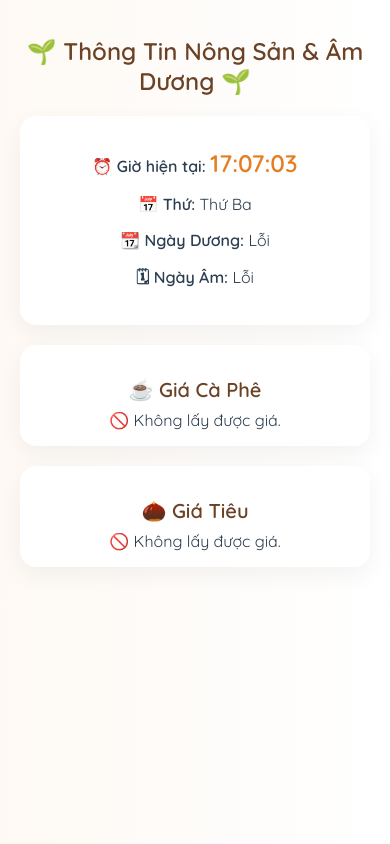
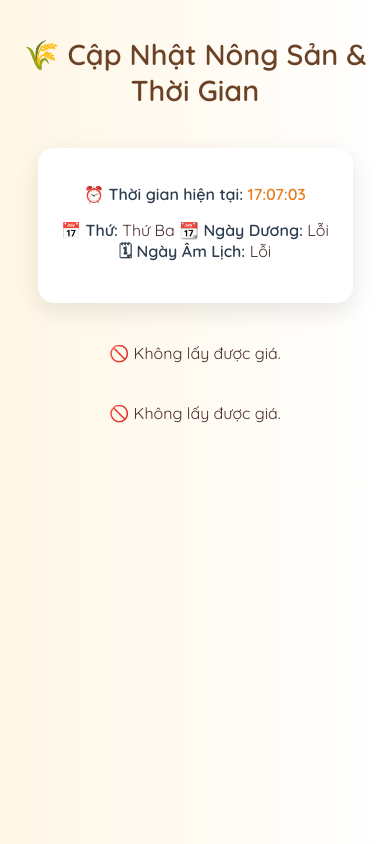
Before and after one commit to nhattan28/giaitri, a plain HTML site: page index.html in a window 390 px wide. Drawn offline with Linux system fonts and the light colour scheme; no server answers.

Commit message:
Update index.html

```diff
--- a/index.html
+++ b/index.html
@@ -1,21 +1,21 @@
 <!DOCTYPE html>
 <html lang="vi">
 <head>
-  <meta charset="UTF-8" />
-  <meta name="viewport" content="width=device-width, initial-scale=1.0"/>
-  <title>🌱 Giá Nông Sản & Thời Gian Âm Dương</title>
-  <link href="https://fonts.googleapis.com/css2?family=Quicksand:wght@400;600&display=swap" rel="stylesheet"/>
+  <meta charset="UTF-8">
+  <meta name="viewport" content="width=device-width, initial-scale=1">
+  <title>Giá Nông Sản & Lịch Âm Dương</title>
+  <link href="https://fonts.googleapis.com/css2?family=Quicksand:wght@400;600&display=swap" rel="stylesheet">
   <style>
     * {
       box-sizing: border-box;
     }
 
     body {
-      font-family: 'Quicksand', sans-serif;
+      font-family: 'Quicksand', 'Segoe UI', sans-serif;
       margin: 0;
       padding: 20px;
-      background: linear-gradient(to right, #fef9f4, #ffffff);
-      color: #2c3e50;
+      background: linear-gradient(to right, #fff7e6, #ffffff);
+      color: #4b2e2e;
       text-align: center;
     }
 
@@ -25,25 +25,20 @@
     }
 
     .section {
-      background: #fff;
-      margin: 20px auto;
-      padding: 20px;
-      border-radius: 16px;
-      box-shadow: 0 8px 24px rgba(0, 0, 0, 0.05);
-      max-width: 800px;
-      animation: fadeIn 0.6s ease;
+      margin-bottom: 40px;
     }
 
     table {
       width: 100%;
+      max-width: 800px;
+      margin: 20px auto;
       border-collapse: collapse;
       font-size: 18px;
-      margin-top: 10px;
     }
 
     th, td {
       border: 1px solid #ccc;
-      padding: 10px;
+      padding: 8px;
       text-align: center;
     }
 
@@ -52,80 +47,130 @@
       font-weight: bold;
     }
 
+    .container {
+      background: #fff;
+      border-radius: 16px;
+      box-shadow: 0 8px 24px rgba(0, 0, 0, 0.1);
+      padding: 40px 20px;
+      text-align: center;
+      width: 90%;
+      max-width: 800px;
+      margin: 40px auto;
+    }
+
+    .icon {
+      font-size: 50px;
+      color: #3498db;
+      margin-bottom: 10px;
+    }
+
     .label {
       font-weight: 600;
       color: #2c3e50;
     }
 
     .time {
-      font-size: 28px;
+      font-size: 16px;
       font-weight: bold;
       color: #e67e22;
     }
 
-    .icon {
-      font-size: 40px;
-      margin-bottom: 10px;
-    }
-
-    @keyframes fadeIn {
-      from { opacity: 0; transform: translateY(10px); }
-      to { opacity: 1; transform: translateY(0); }
-    }
-
-    @media (max-width: 600px) {
+    @media screen and (max-width: 600px) {
       h1 {
-        font-size: 24px;
+        font-size: 1.8rem;
       }
 
       h2 {
-        font-size: 20px;
-      }
-
-      .time {
-        font-size: 24px;
+        font-size: 1.5rem;
       }
 
       table {
+        width: 90%;
         font-size: 16px;
       }
 
       th, td {
-        padding: 8px;
+        padding: 12px;
       }
 
-      .section {
-        padding: 16px;
+      .container {
+        padding: 20px;
+      }
+
+      .time {
+        font-size: 16px;
+      }
+
+      .icon {
+        font-size: 36px;
       }
     }
   </style>
 </head>
 <body>
-
-  <h1>🌱 Thông Tin Nông Sản & Âm Dương 🌱</h1>
-
-  <!-- Thời gian -->
-  <div class="section" id="thoigian">
-    <p><span class="label">⏰ Giờ hiện tại:</span> <span id="clock" class="time">--:--:--</span></p>
-    <p><span class="label">📅 Thứ:</span> <span id="thu">Đang tải...</span></p>
-    <p><span class="label">📆 Ngày Dương:</span> <span id="ngayDuong">Đang tải...</span></p>
-    <p><span class="label">🗓 Ngày Âm:</span> <span id="ngayAmLich">Đang tải...</span></p>
+  <h1>🌾 Cập Nhật Nông Sản & Thời Gian</h1>
+  <!-- Lịch âm dương -->
+  <div class="container">
+    <p><span class="label">⏰ Thời gian hiện tại:</span> <span id="clock" class="time">--:--:--</span></p>
+    <p><span class="label">📅 Thứ:</span> <span id="thu">Đang tải...</span>
+    <span class="label">📆 Ngày Dương:</span> <span id="ngayDuong">Đang tải...</span>
+    <span class="label">🗓 Ngày Âm Lịch:</span> <span id="ngayAmLich">Đang tải...</span></p>
   </div>
 
   <!-- Giá cà phê -->
   <div class="section" id="caphe">
-    <h2>☕ Giá Cà Phê</h2>
     <div id="giaCaPhe">Đang tải giá cà phê...</div>
   </div>
 
   <!-- Giá tiêu -->
   <div class="section" id="tieu">
-    <h2>🌰 Giá Tiêu</h2>
     <div id="giaTieu">Đang tải giá tiêu...</div>
   </div>
 
   <script>
-    // Đồng hồ thời gian
+    // Lấy giá cà phê & tiêu
+    async function loadGia() {
+      try {
+        const response = await fetch('https://script.google.com/macros/s/AKfycbzQ1loBs5fd9I4Pwo1IN-2u26nGSBSefkJFibPxzKVBktoTH9pM2MeCcK0F-0Lfebe_/exec');
+        const data = await response.json();
+
+        // Cà phê
+        const cp = data.caphe;
+        let cpTable = `<b>Giá cà phê hôm nay ngày ${cp.ngay}</b><br>`;
+        cpTable += `
+          <table>
+            <tr><th>Khu vực</th><th>Giá</th><th>Thay đổi</th></tr>
+            <tr>
+              <td>Đắk Nông</td>
+              <td>${cp.gia.toLocaleString('vi-VN')}</td>
+              <td>${cp.thaydoi > 0 ? `➕ ${cp.thaydoi.toLocaleString('vi-VN')}` :
+                   cp.thaydoi < 0 ? `➖ ${Math.abs(cp.thaydoi).toLocaleString('vi-VN')}` : `Không đổi`}</td>
+            </tr>
+          </table>`;
+        document.getElementById('giaCaPhe').innerHTML = cpTable;
+
+        // Tiêu
+        const tieu = data.tieu;
+        let tieuHTML = `<b>${tieu.tieuDe}</b><br><table><tr><th>Khu Vực</th><th>Giá Mua</th><th>Thay Đổi</th></tr>`;
+        tieu.data.forEach(item => {
+          let change = item.thayDoi > 0 ? `➕ ${item.thayDoi.toLocaleString('vi-VN')}` :
+                      item.thayDoi < 0 ? `➖ ${Math.abs(item.thayDoi).toLocaleString('vi-VN')}` : `Không đổi`;
+          tieuHTML += `<tr><td>${item.khuVuc}</td><td>${item.giaMua.toLocaleString('vi-VN')}</td><td>${change}</td></tr>`;
+        });
+        tieuHTML += `</table>`;
+        document.getElementById('giaTieu').innerHTML = tieuHTML;
+
+      } catch (error) {
+        document.getElementById('giaCaPhe').innerHTML = "🚫 Không lấy được giá.";
+        document.getElementById('giaTieu').innerHTML = "🚫 Không lấy được giá.";
+        console.error('Lỗi:', error);
+      }
+    }
+
+    loadGia();
+    setInterval(loadGia, 300000); // Cập nhật mỗi 5 phút
+
+    // Cập nhật thời gian thực
     function updateClock() {
       const now = new Date();
       const hours = String(now.getHours()).padStart(2, '0');
@@ -135,14 +180,13 @@
       document.getElementById('clock').textContent = timeString;
 
       const weekdays = ['Chủ Nhật', 'Thứ Hai', 'Thứ Ba', 'Thứ Tư', 'Thứ Năm', 'Thứ Sáu', 'Thứ Bảy'];
-      const thu = weekdays[now.getDay()];
-      document.getElementById('thu').textContent = thu;
+      document.getElementById('thu').textContent = weekdays[now.getDay()];
     }
 
     setInterval(updateClock, 1000);
     updateClock();
 
-    // Lấy lịch âm dương
+    // Gọi API lấy lịch âm dương
     function getLichAmDuong() {
       const url = 'https://script.google.com/macros/s/AKfycbwmwE8vXEAr0nLBi6foKJexM6W9ZHu2qsXPhHQ763sx-lD3KawlTh4VFUzO4HO1SDk/exec';
 
@@ -160,53 +204,6 @@
     }
 
     getLichAmDuong();
-
-    // Lấy giá cà phê và tiêu
-    async function loadGia() {
-      try {
-        const response = await fetch('https://script.google.com/macros/s/AKfycbzQ1loBs5fd9I4Pwo1IN-2u26nGSBSefkJFibPxzKVBktoTH9pM2MeCcK0F-0Lfebe_/exec');
-        const data = await response.json();
-
-        // Giá cà phê
-        const cp = data.caphe;
-        let cpTable = `<b>Giá cà phê hôm nay (${cp.ngay})</b><br>`;
-        cpTable += `
-          <table>
-            <tr>
-              <th>Khu vực</th>
-              <th>Giá</th>
-              <th>Thay đổi</th>
-            </tr>
-            <tr>
-              <td>Đắk Nông</td>
-              <td>${cp.gia.toLocaleString('vi-VN')}</td>
-              <td>${cp.thaydoi > 0 ? `➕ ${cp.thaydoi.toLocaleString('vi-VN')}` :
-                   cp.thaydoi < 0 ? `➖ ${Math.abs(cp.thaydoi).toLocaleString('vi-VN')}` : `Không đổi`}</td>
-            </tr>
-          </table>
-        `;
-        document.getElementById('giaCaPhe').innerHTML = cpTable;
-
-        // Giá tiêu
-        const tieu = data.tieu;
-        let tieuHTML = `<b>${tieu.tieuDe}</b><br><table><tr><th>Khu Vực</th><th>Giá Mua</th><th>Thay Đổi</th></tr>`;
-        tieu.data.forEach(item => {
-          let change = item.thayDoi > 0 ? `➕ ${item.thayDoi.toLocaleString('vi-VN')}` :
-                      item.thayDoi < 0 ? `➖ ${Math.abs(item.thayDoi).toLocaleString('vi-VN')}` : `Không đổi`;
-          tieuHTML += `<tr><td>${item.khuVuc}</td><td>${item.giaMua.toLocaleString('vi-VN')}</td><td>${change}</td></tr>`;
-        });
-        tieuHTML += '</table>';
-        document.getElementById('giaTieu').innerHTML = tieuHTML;
-
-      } catch (error) {
-        document.getElementById('giaCaPhe').innerHTML = "🚫 Không lấy được giá.";
-        document.getElementById('giaTieu').innerHTML = "🚫 Không lấy được giá.";
-        console.error('Lỗi:', error);
-      }
-    }
-
-    loadGia();
-    setInterval(loadGia, 300000); // Cập nhật mỗi 5 phút
   </script>
 </body>
 </html>
```
